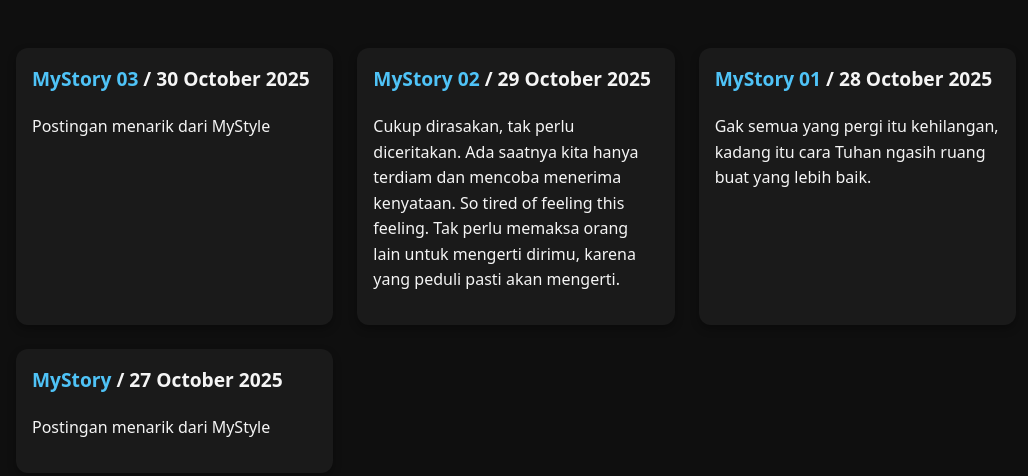
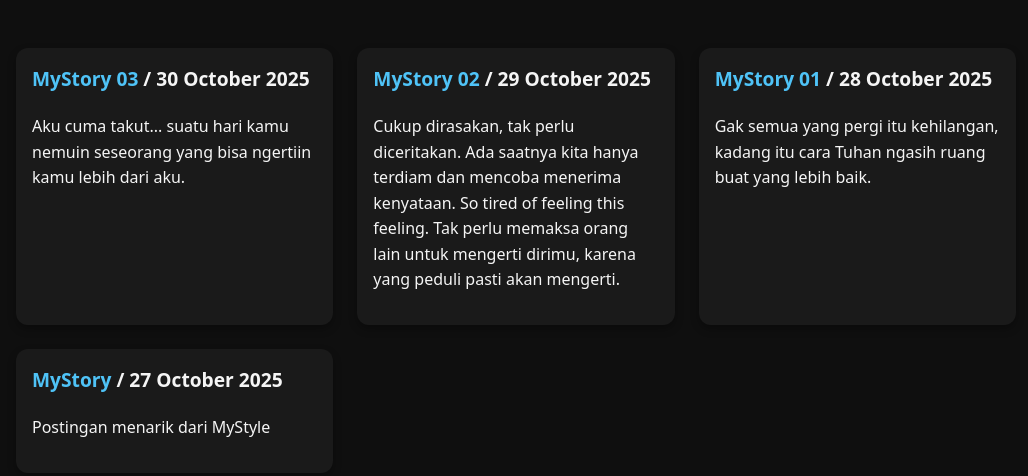
Before and after one commit to mystyl3/mystyl3.github.io, a Jekyll site: the page built from index.md, in a window 1280 px wide. Shown: the top 476 px of the page, without its empty margins (124-1152 px from the left). Built offline with Jekyll 4.4.1, drawn with Linux system fonts in a browser that asks for light colours.

Commit message:
Update 2025-10-30-mystory03.html

```diff
--- a/_posts/2025-10-30-mystory03.html
+++ b/_posts/2025-10-30-mystory03.html
@@ -1,16 +1,15 @@
 ---
 layout: none
-title:  "MyStory 03"
-date:   2025-10-30
+title: "MyStory 03"
+description: "Aku cuma takut... suatu hari kamu nemuin seseorang yang bisa ngertiin kamu lebih dari aku."
+date: 2025-10-30 06:00:00 +0700
 permalink: /mystory03
 ---
 
 <!DOCTYPE html>
 <html lang="id">
 <head>
-  <meta charset="UTF-8">
-  <meta name="viewport" content="width=device-width, initial-scale=1.0">
-  <title>MyStory 03</title>
+  {% include head.html %}
   <style>
     * {
       box-sizing: border-box;
```
